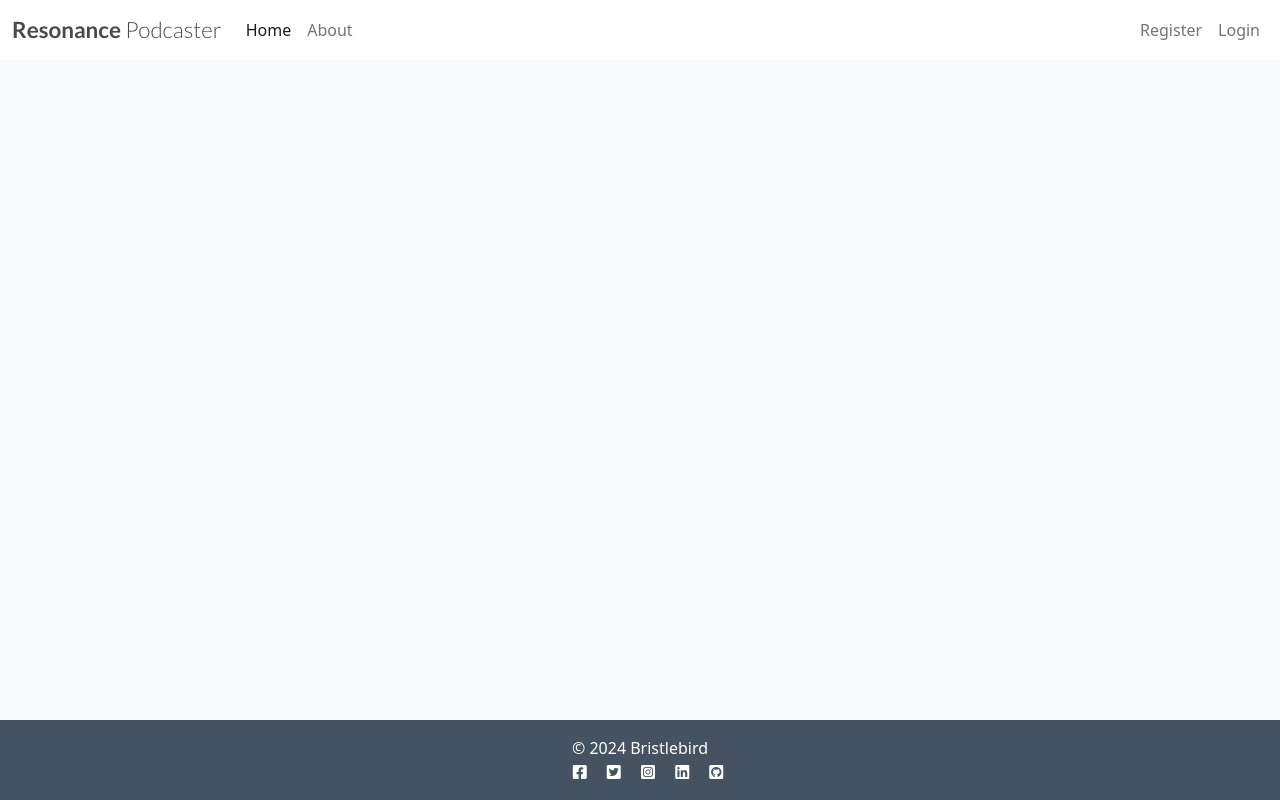
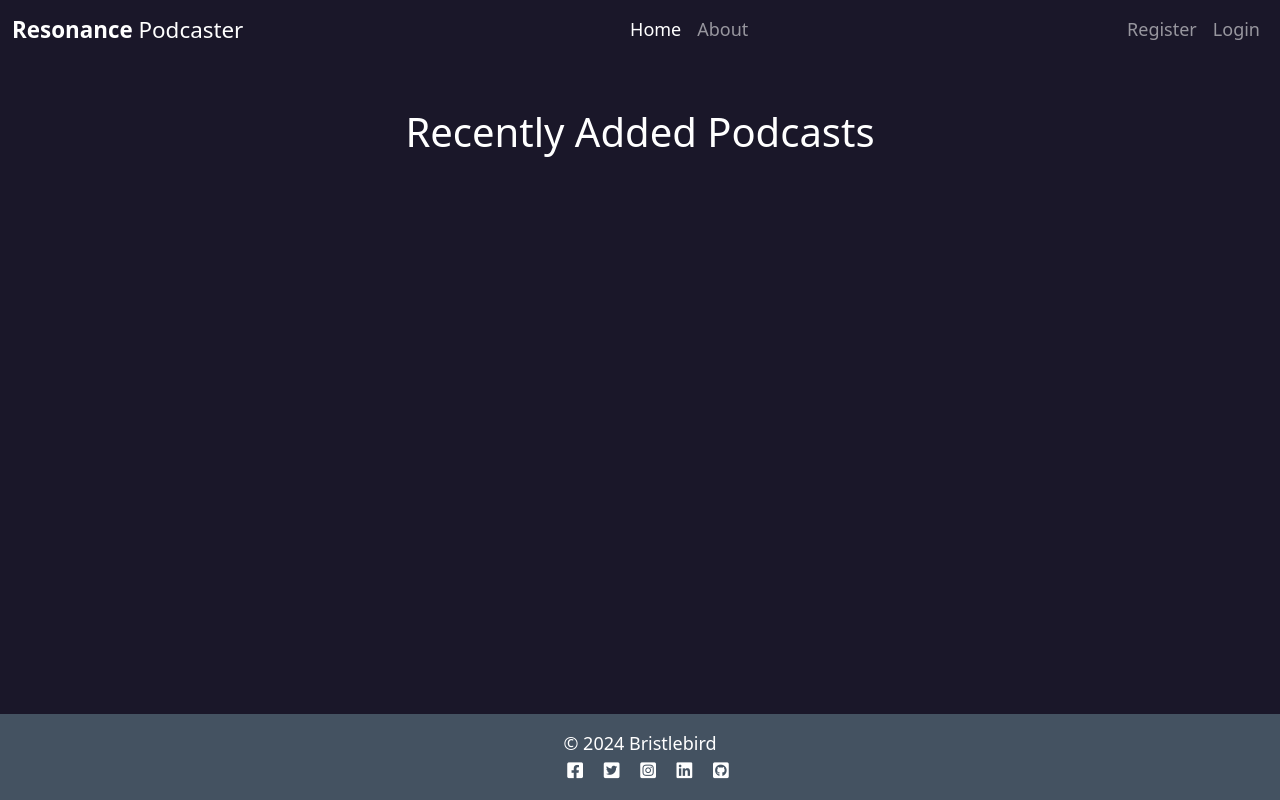
Before and after one commit to bristlebird/resonance, a Django app: page / in a window 1280 px wide. Run offline with Django 4.2, Linux system fonts and the light colour scheme; data that the repository does not hold is empty.

Commit message:
update bootstrap theme colours & layout

```diff
--- a/podcast/forms.py
+++ b/podcast/forms.py
@@ -3,6 +3,12 @@ from .models import Episode
 
 
 class EpisodeForm(forms.ModelForm):
+    """
+    Form class for users to add an episode to a podcast
+    """
     class Meta:
+        """
+        Specify the django model and order of the fields
+        """
         model = Episode
         fields = ('title', 'description',)
--- a/podcast/templates/podcast/index.html
+++ b/podcast/templates/podcast/index.html
@@ -4,43 +4,41 @@
 {% block content %}
 
 <!-- index.html content starts here -->
-<div class="container-fluid">
+<div class="container">
     <div class="row">
-
-        <!-- Blog Entries Column -->
+        <h1 class="text-center my-5">Recently Added Podcasts</h1>
+        <!-- Podcast Entries -->
         <div class="col-12 mt-3 left">
             <div class="row">
                 {% for show in podcast_list %}
-                <div class="col-md-4">
-                    <div class="card mb-4">
-                        <div class="card-body">
-                            <div class="image-container">
+                <div class="col-lg-6">
+                    <div class="card mb-3 p-4 rounded-xl">
+                        <a href="{% url 'podcast_detail' show.slug %}" class="post-link">
+                        <div class="row g-0">
+                            <div class="col-md-4">
                                 {% if "placeholder" in show.artwork.url %}
-                                <img class="card-img-top" src="{% static 'images/default.jpg' %}" alt="placeholder image">
+                                <img class="img-fluid rounded-3" src="{% static 'images/default.jpg' %}" alt="placeholder image">
                                 {% else %}
-                                <img class="card-img-top" src=" {{ show.artwork.url }}" alt="{{ show.title }}">
+                                <img class="img-fluid rounded-3" src=" {{ show.artwork.url }}" alt="{{ show.title }}">
                                 {% endif %}
-                                <div class="image-flash">
-                                    <p class="author">{{ show.author }}</p>
+                            </div>
+                            <div class="col-md-8">
+                                <div class="card-body ps-4 pt-0">
+                                    <h2 class="card-title">{{ show.title }}</h2>
+                                    <p class="card-text">{{ show.excerpt | safe }}</p>
+                                    <!-- <p class="card-text"><small class="text-muted">Created by {{ show.author }} on {{ show.created_on}}</small></p> -->
+                                    <p class="card-ctoa">Go to show</p>
                                 </div>
                             </div>
-                            <a href="{% url 'podcast_detail' show.slug %}" class="post-link">
-                                <h2 class="card-title">{{ show.title }}</h2>
-                                <p class="card-text">{{ show.description | safe }}</p>
-                            </a>
-
-                            <hr />
-                            <p class="card-text text-muted h6">{{ show.created_on}}
-                            </p>
                         </div>
+                        </a>
                     </div>
                 </div>
-                {% if forloop.counter|divisibleby:3 %}
+                {% if forloop.counter|divisibleby:2 %}
             </div>
             <div class="row">
                 {% endif %}
                 {% endfor %}
-
             </div>
         </div>
     </div>
@@ -62,5 +60,5 @@
 {% endblock %}
 
 {% block copyright %}
-    &copy; 2024 Bristlebird
+&copy; 2024 Bristlebird
 {% endblock %}
--- a/podcast/views.py
+++ b/podcast/views.py
@@ -38,6 +38,12 @@ def podcast_detail(request, slug):
 
     ``show``
         An instance of :model:`podcast.Podcast`.
+    ``epsiodes``
+        All epsiodes related to the podcast.
+    ``epsiode_count``
+        Number of published episodes related to the podcast.
+    ``epsiode_form``
+        An instance of :form: `podcast.EpisodeForm`
 
     **Template:**
 
@@ -77,7 +83,16 @@ def podcast_detail(request, slug):
 
 def episode_edit(request, slug, episode_id):
     """
-    view to edit episodes
+    Display an individual episode to edit
+
+    **Context**
+
+    ``podcast``
+        An instance of :model: `podcast.Podcast`
+    ``episode``
+        A single episode related to the podcast.
+    ``episode_form``
+        An instance of :form: `podcast.EpisodeForm`
     """
     if request.method == "POST":
 
@@ -102,7 +117,14 @@ def episode_edit(request, slug, episode_id):
 
 def episode_delete(request, slug, episode_id):
     """
-    view to delete episode
+    Delete an individual episode
+
+    **Context**
+
+    ``podcast``
+        An instance of :model: `podcast.Podcast`
+    ``episode``
+        A single episode related to the podcast.
     """
     queryset = Podcast.objects.filter(status=1)
     podcast = get_object_or_404(queryset, slug=slug)
--- a/static/css/style.css
+++ b/static/css/style.css
@@ -1,12 +1,21 @@
 body {
-    background-color: #F9FAFC;
+    --ebony: #110C24;
+    --ebony-clay: #2f2c41;
+    --mirage: #1a1729;
+    --tan-hide: #fb655d;
+    font-size: 1.125em;
+
+
+    /* background-color: #F9FAFC; */
+    color: #fff;
+    --text-hover-color: var(--tan-hide);
 }
 
 .brand {
-    font-family: Lato, sans-serif;
+    /* font-family: Lato, sans-serif; */
     font-size: 1.4rem;
     font-weight: 700;
-    color: #4A4A4F;
+    /* color: #4A4A4F; */
 }
 
 .red-o {
@@ -26,12 +35,8 @@ body {
 }
 
 .main-bg {
-    background-color: #F9FAFC;
-}
-
-.card {
-    border: none;
-    background-color: transparent;
+    background-color: var(--mirage);
+    /* background-color: #F9FAFC; */
 }
 
 .image-container {
--- a/templates/base.html
+++ b/templates/base.html
@@ -5,11 +5,12 @@
 {% url 'account_signup' as signup_url %}
 {% url 'account_logout' as logout_url %}
 {% url 'dashboard' as dashboard_url %}
-<!DOCTYPE html>
+<!doctype html>
 <html class="h-100" lang="en">
 <head>
+    <meta charset="utf-8">
+    <meta name="viewport" content="width=device-width, initial-scale=1">
     <title>Resonance Podcaster</title>
-    <meta name="viewport" content="width=device-width, initial-scale=1">
 
     <!-- Google Fonts CSS -->
     <link rel="preconnect" href="https://fonts.gstatic.com">
@@ -20,16 +21,15 @@
     <link rel="stylesheet" href="https://cdnjs.cloudflare.com/ajax/libs/font-awesome/5.15.3/css/all.min.css">
 
     <!-- Bootstrap CSS -->
-    <link href="https://cdn.jsdelivr.net/npm/bootstrap@5.0.2/dist/css/bootstrap.min.css" rel="stylesheet"
-        integrity="sha384-EVSTQN3/azprG1Anm3QDgpJLIm9Nao0Yz1ztcQTwFspd3yD65VohhpuuCOmLASjC" crossorigin="anonymous">
+    <!-- <link href="https://cdn.jsdelivr.net/npm/bootstrap@5.3.3/dist/css/bootstrap.min.css" rel="stylesheet" integrity="sha384-QWTKZyjpPEjISv5WaRU9OFeRpok6YctnYmDr5pNlyT2bRjXh0JMhjY6hW+ALEwIH" crossorigin="anonymous"> -->
+    <link href="https://cdn.jsdelivr.net/npm/bootstrap@5.0.2/dist/css/bootstrap.min.css" rel="stylesheet" integrity="sha384-EVSTQN3/azprG1Anm3QDgpJLIm9Nao0Yz1ztcQTwFspd3yD65VohhpuuCOmLASjC" crossorigin="anonymous">
     <!-- Custom CSS -->
     <link rel="stylesheet" href="{% static 'css/style.css' %}">
 </head>
-
-<body class="d-flex flex-column h-100 main-bg">
+<body class="d-flex flex-column h-100 main-bg fw-light">
 
     <!-- Navigation -->
-    <nav class="navbar navbar-expand-lg navbar-light bg-white">
+    <nav class="navbar navbar-expand-lg navbar-dark">
         <div class="container-fluid">
             <a class="navbar-brand" href="{% url 'home' %}">
                 <span class="brand">Resonance <span class="thin">Podcaster</span></span>
@@ -38,7 +38,7 @@
                 <span class="navbar-toggler-icon"></span>
             </button>
             <div class="collapse navbar-collapse" id="navbarText">
-                <ul class="navbar-nav me-auto mb-2 mb-lg-0">
+                <ul class="navbar-nav mx-auto mb-2 mb-lg-0">
                     <li class="nav-item">
                         <a class="nav-link {% if request.path == home_url %}active" aria-current="page{% endif %}" href="{% url 'home' %}">Home</a>
                     </li>
@@ -105,8 +105,8 @@
         </p>
     </footer>
 
-    <script src="https://cdn.jsdelivr.net/npm/bootstrap@5.0.2/dist/js/bootstrap.bundle.min.js"
-        integrity="sha384-MrcW6ZMFYlzcLA8Nl+NtUVF0sA7MsXsP1UyJoMp4YLEuNSfAP+JcXn/tWtIaxVXM" crossorigin="anonymous"></script>
+    <!-- <script src="https://cdn.jsdelivr.net/npm/bootstrap@5.3.3/dist/js/bootstrap.bundle.min.js" integrity="sha384-YvpcrYf0tY3lHB60NNkmXc5s9fDVZLESaAA55NDzOxhy9GkcIdslK1eN7N6jIeHz" crossorigin="anonymous"></script> -->
+    <script src="https://cdn.jsdelivr.net/npm/bootstrap@5.0.2/dist/js/bootstrap.bundle.min.js" integrity="sha384-MrcW6ZMFYlzcLA8Nl+NtUVF0sA7MsXsP1UyJoMp4YLEuNSfAP+JcXn/tWtIaxVXM" crossorigin="anonymous"></script>
     <script src="{% static 'js/script.js' %}"></script>
 
     {% block extras %}
```
Also changed, not shown: other parts of static/css/style.css (+34 -2 lines), about/views.py (+8 -1 lines), podcast/models.py (+11 -1 lines), podcast/templates/podcast/podcast_detail.html (+9 -20 lines), podcast/migrations/0014_podcast_excerpt.py (added).
